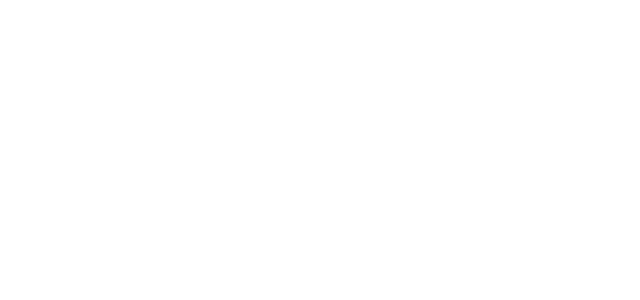
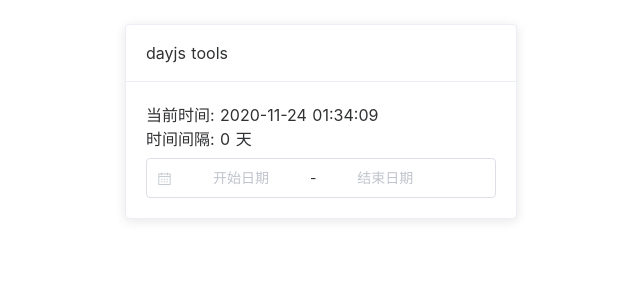
Before and after one commit to Kaviilee/demos, a Nuxt app: page /dayjstools in a window 1280 px wide. Before the commit this address had no page. Shown: the top 300 px of the page, without its empty margins (319-959 px from the left). Built offline with nearby package versions, Linux system fonts and the light colour scheme.

Commit message:
feat: dayjs init

```diff
--- a/nuxt.config.ts
+++ b/nuxt.config.ts
@@ -29,10 +29,10 @@
   },
 
   // Global CSS (https://go.nuxtjs.dev/config-css)
-  css: [],
+  css: ['element-ui/lib/theme-chalk/index.css'],
 
   // Plugins to run before rendering page (https://go.nuxtjs.dev/config-plugins)
-  plugins: ['@/plugins/composition-api.ts'],
+  plugins: ['@/plugins/composition-api.ts', '@/plugins/element-ui.ts'],
 
   // Auto import components (https://go.nuxtjs.dev/config-components)
   components: true,
--- a/package.json
+++ b/package.json
@@ -27,6 +27,8 @@
     "@nuxt/typescript-runtime": "^2.0.0",
     "@vue/composition-api": "^1.0.0-beta.20",
     "core-js": "^3.6.5",
+    "dayjs": "^1.9.6",
+    "element-ui": "^2.14.1",
     "nuxt": "^2.14.6"
   },
   "devDependencies": {
--- /dev/null
+++ b/pages/dayjstools.vue
@@ -0,0 +1,77 @@
+<template>
+  <div class="dayjs-tools">
+    <el-card header="dayjs tools">
+      <div class="card-content">
+        <p>当前时间: {{ now }}</p>
+        <p>时间间隔: {{ date }} 天</p>
+        <el-date-picker
+          v-model="dateRange"
+          type="daterange"
+          class="picker"
+          start-placeholder="开始日期"
+          end-placeholder="结束日期"
+        ></el-date-picker>
+      </div>
+    </el-card>
+  </div>
+</template>
+
+<script lang="ts">
+import {
+  defineComponent,
+  onMounted,
+  onUnmounted,
+  ref,
+  watchEffect,
+} from '@vue/composition-api'
+import dayjs from 'dayjs'
+
+export default defineComponent({
+  setup() {
+    const timeId = ref()
+    const now = ref()
+    const date = ref(0)
+    const dateRange = ref([])
+
+    onMounted(() => {
+      timeId.value = setInterval(() => {
+        now.value = dayjs().format('YYYY-MM-DD HH:mm:ss')
+      }, 1000)
+    })
+    onUnmounted(() => {
+      clearInterval(timeId)
+    })
+
+    watchEffect(() => {
+      if (dateRange.value && dateRange.value.length) {
+        const start = dateRange.value[0]
+        const end = dateRange.value[1]
+        date.value = dayjs(end).diff(dayjs(start), 'day')
+      }
+    })
+
+    return {
+      now,
+      dateRange,
+      date,
+    }
+  },
+})
+</script>
+
+<style lang="less" scoped>
+.dayjs-tools {
+  padding: 24px;
+  display: flex;
+  justify-content: center;
+
+  .card-header {
+    width: 100%;
+    text-align: center;
+  }
+
+  .picker {
+    margin-top: 8px;
+  }
+}
+</style>
--- /dev/null
+++ b/plugins/element-ui.ts
@@ -0,0 +1,4 @@
+import Vue from 'vue'
+import ElementUI from 'element-ui'
+
+Vue.use(ElementUI)
```
Also changed, not shown: 1 other file (tests, documents, lock files or other folders).
